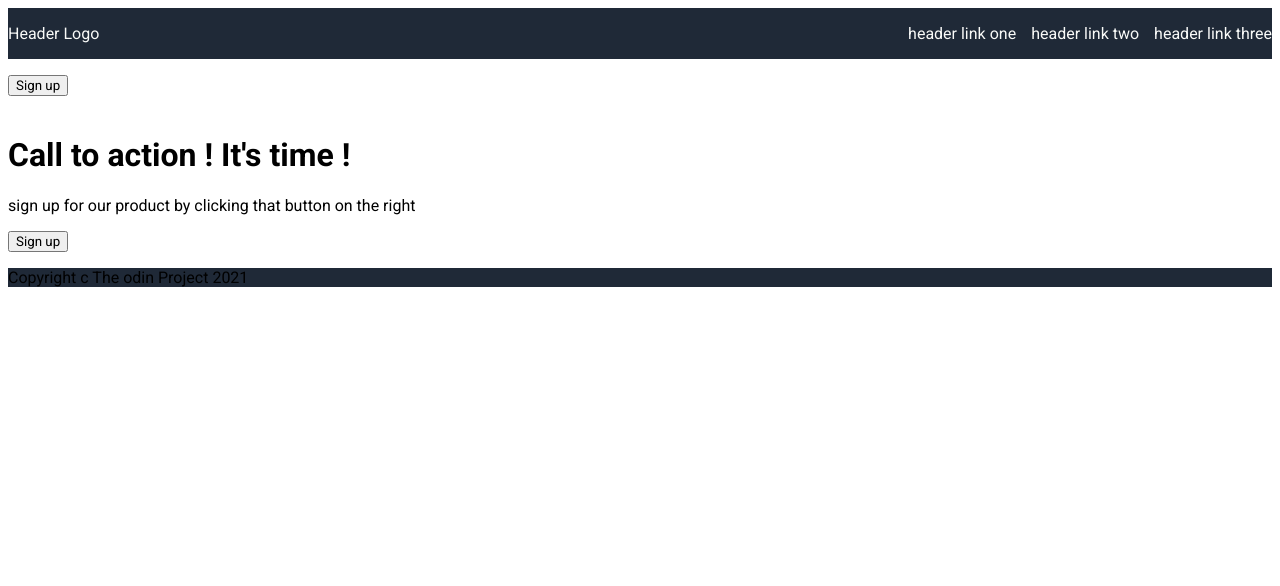
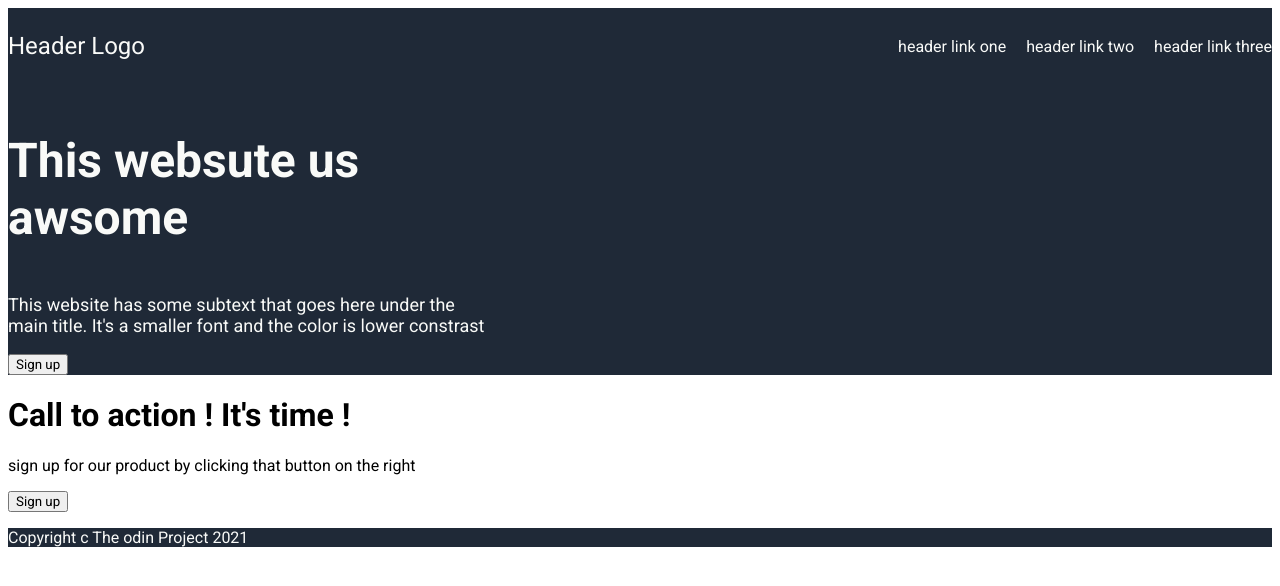
Before and after one commit to NyroY64/LandingPage, a plain HTML site: page index.html in a window 1280 px wide. Drawn offline with Linux system fonts and the light colour scheme.

Commit message:
finished Hero styling

```diff
--- a/index.html
+++ b/index.html
@@ -20,8 +20,9 @@
 
     <div class="hero-container">
         <div class="hero-left">
-            <p class="hero-title"></p>
-            <p class="hero-discription"></p>
+            <p class="hero-title">This websute us <br> awsome </p>
+            <p class="hero-description">This website has some subtext that goes here under the <br> main title. It's a smaller font and the color is lower constrast</p>
+
             <button class="hero-button">Sign up</button>
         </div>
         <div class="right">
--- a/style.css
+++ b/style.css
@@ -2,34 +2,57 @@
 *{
     font-family:'Roboto', Courier, monospace;
 }
-
+ /*Styles + color*/
 footer,header{
    background-color: #1F2937;
+   color: #f9faf8;
+}
+.header-logo{
+    font-size: 24px;
+    color: #f9faf8;
+}
+
+li{list-style: none;}
+a{
+    text-decoration: none;
+    color: inherit;
+}
+
+.hero-container{
+    background-color: #1F2937;
+
+}
+.hero-title{
+    color: #F9FAF8;
+    font-size:48px;
+    font-weight:bolder;
+}
+.hero-description{
+    color: #F9FAF8;
+    font-size:18px;
 
 }
 
+
+/*header style*/
 header{
     display:flex;
     justify-content: space-between;
     align-items: center;
 }
 
-li{
-    list-style: none;
 
 
-}
-a{
-    text-decoration: none;
-    color: inherit;
-}
-.header-logo,.header-links{
-    color: #f9faf8;
-}
+
 .header-links{
     display: flex;
-    gap:15px;
+    gap: 20px;px;
 
 
 
 }
+/*hero style*/
+.hero-container{
+
+    display: flex;
+}
```
Also changed, not shown: images/pexels-henry-&-co-1793525.jpg (added).
